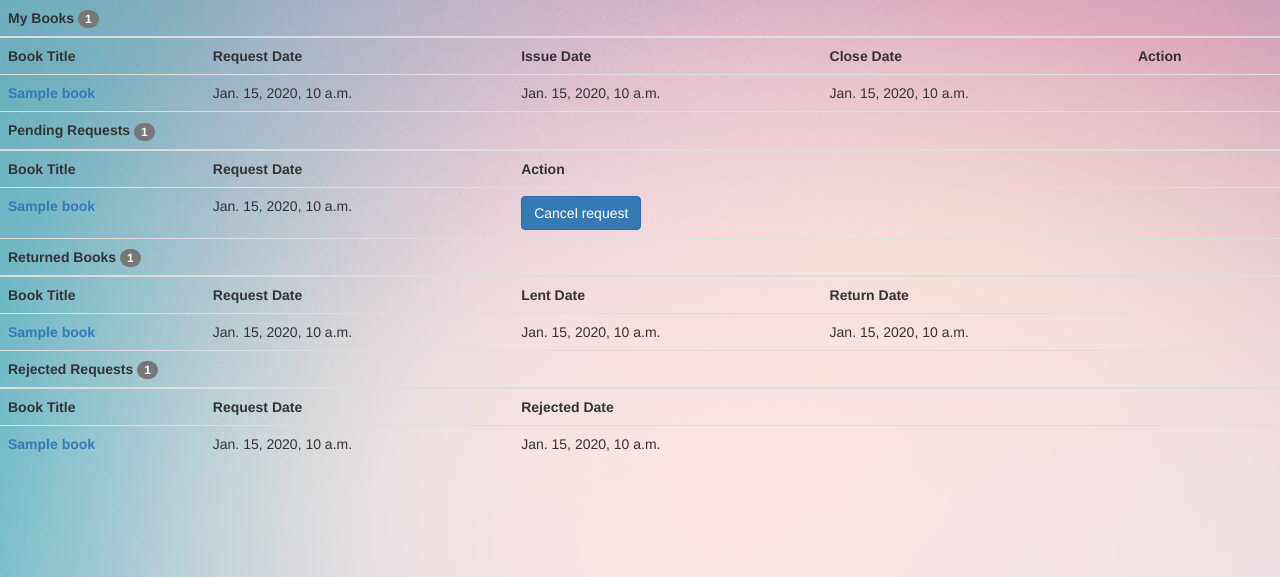
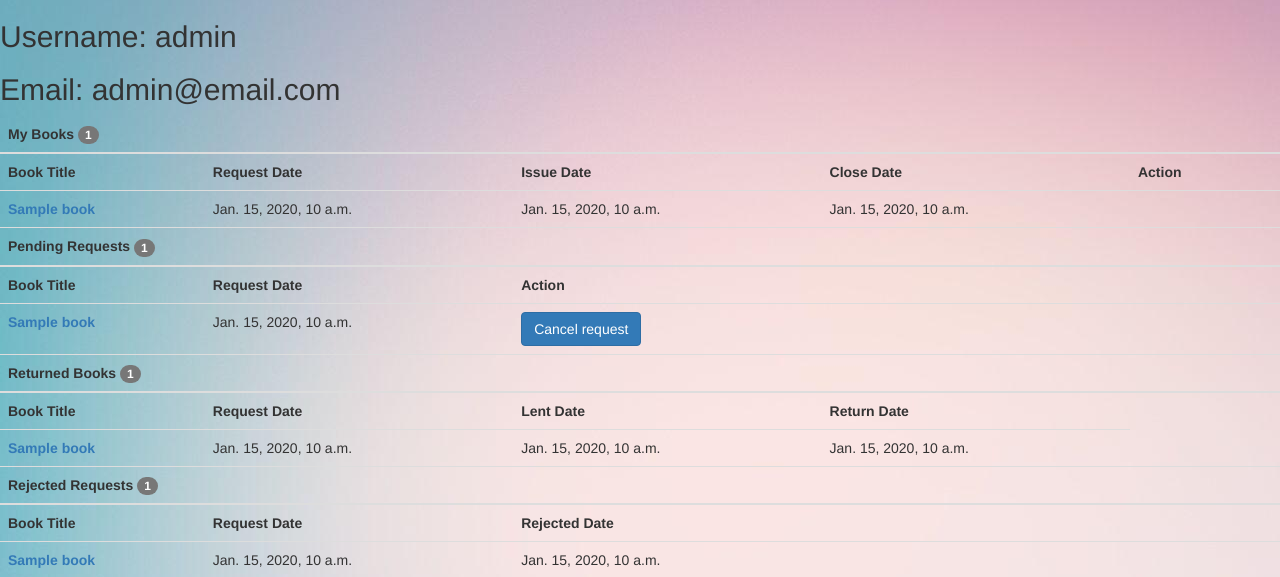
Before and after one commit to Kartik-57/DevCLub-Recruitment-Assignment, a Django app: template PartI/LibrarySystem/Books/templates/books/profile.html in a window 1280 px wide. Shown: the part 50-627 px from the top of the page. Run offline with Django 3.2, Linux system fonts and the light colour scheme; a user stored in the database is signed in; tables that the repository leaves empty hold one stand-in row (values such as "Sample post"); the template is opened without the code that fills it: most values are stand-ins (such as "Sample title", 1, 10 or a date in 2020); some libraries are stand-ins or nearby versions.

Commit message:
added username and email on profile pafe

```diff
--- a/PartI/LibrarySystem/Books/templates/books/profile.html
+++ b/PartI/LibrarySystem/Books/templates/books/profile.html
@@ -62,7 +62,10 @@
         Your extension request has been sent!
     </div>
 
-    <table class="table">
+  <h2>Username: {{ user.username }}</h2>
+  <h2>Email: {{ user.email }}</h2>
+
+  <table class="table">
   <thead class="thead-light">
     <tr class="t_head1" onclick="show_data(1);">
       <th colspan="6">My Books
--- a/PartI/LibrarySystem/Books/views.py
+++ b/PartI/LibrarySystem/Books/views.py
@@ -143,6 +143,7 @@
     req_accepted =  Request.objects.filter(user = request.user, status = 'a').order_by("-lent_date")
     req_return = Request.objects.filter(user = request.user, status = 'r').order_by("-return_date")
     req_rejected = Request.objects.filter(user = request.user, status = 'n').order_by("-request_date")
+    user = request.user
     context = {
         'p': req_pending,
         'c': req_close,
@@ -150,7 +151,7 @@
         'n': req_return,
         'r': req_rejected
     }
-    return render(request, 'books/profile.html', {'context' : context})
+    return render(request, 'books/profile.html', {'context' : context, 'user':user})
 
 @login_required
 def cancel_request(request):
```
Also changed, not shown: PartI/LibrarySystem/db.sqlite3.
